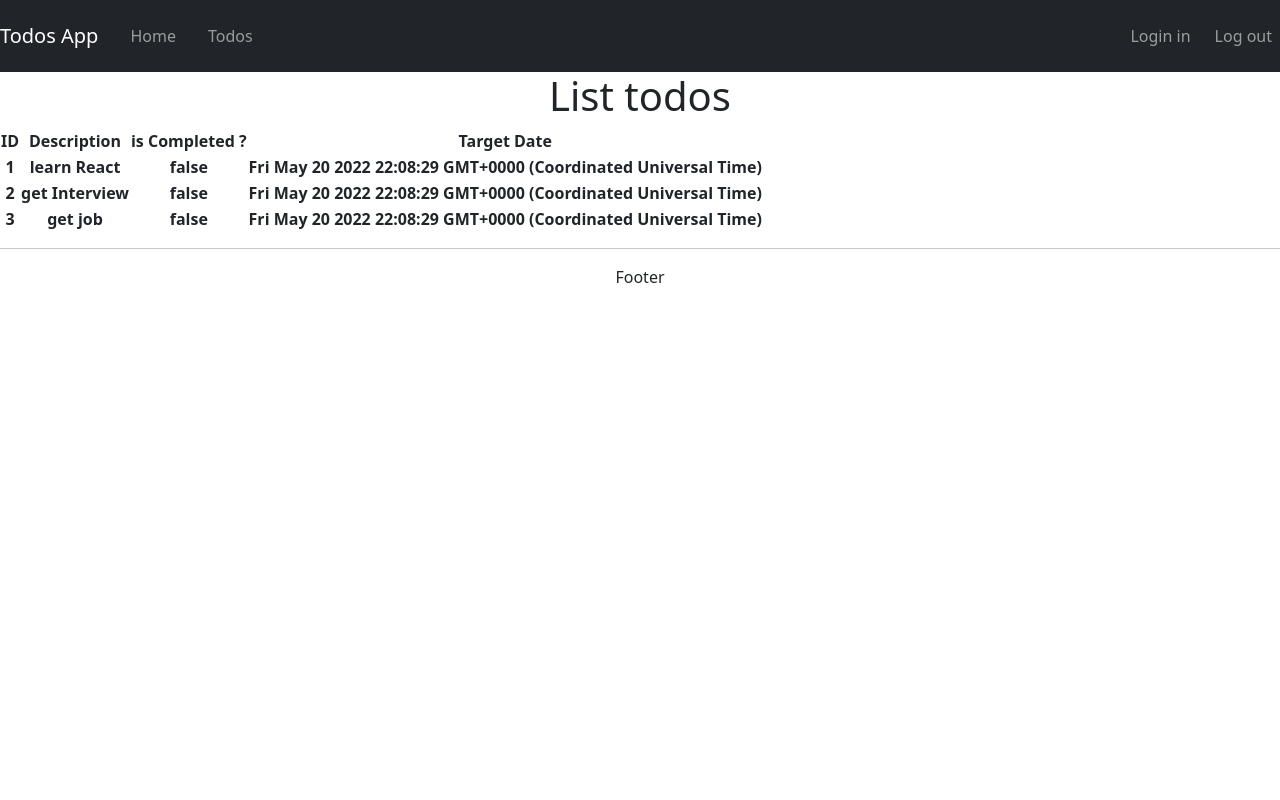
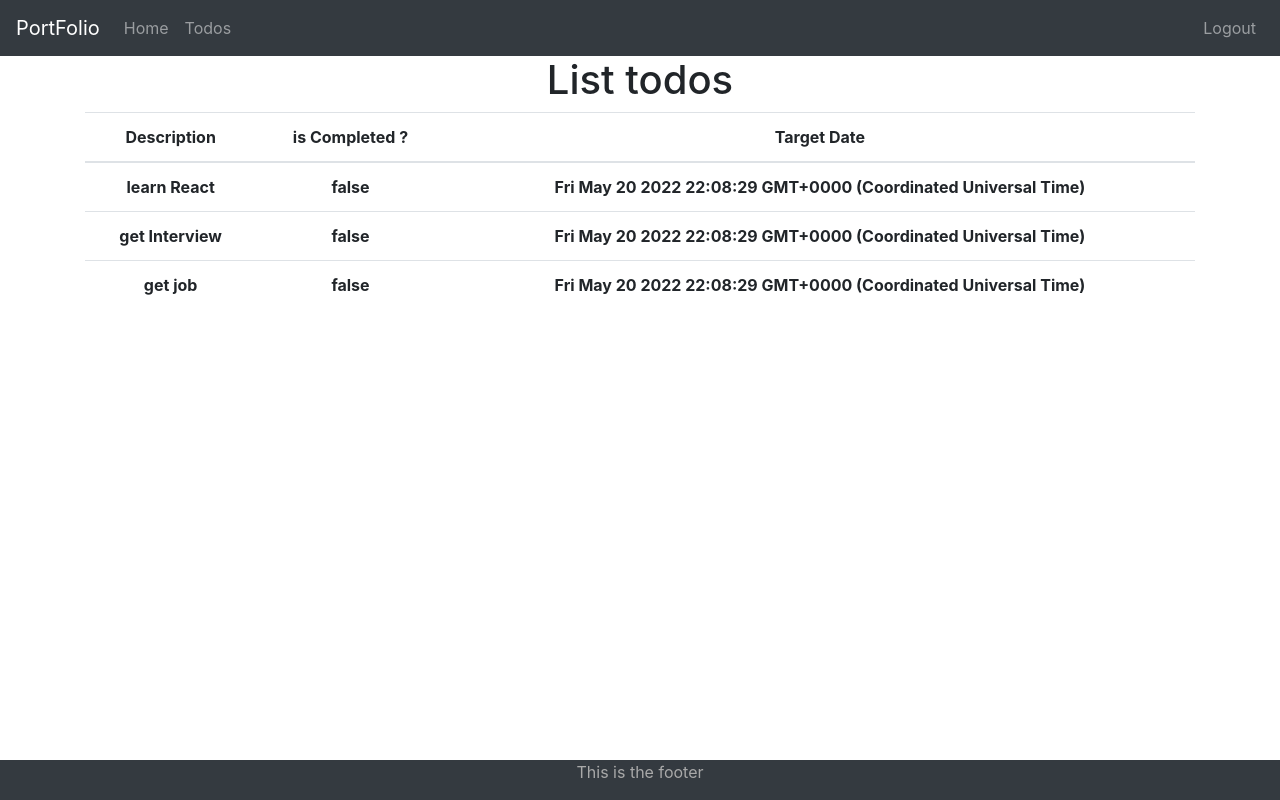
Before and after one commit to afroth/React_Todo, a React (Create React App) app: page /todos in a window 1280 px wide. Built offline with nearby package versions, Linux system fonts and the light colour scheme; sample sign-in values are in the browser's storage.

Commit message:
added login authentication

```diff
--- a/src/App.css
+++ b/src/App.css
@@ -1,3 +1,15 @@
+.footer{
+  position:absolute;
+  bottom: 0;
+  width: 100%;
+  height: 40px;
+  background-color: #2222;
+}
+
+.constText{
+  color: darkgray;
+}
+
 .App {
   text-align: center;
 }
--- a/src/App.js
+++ b/src/App.js
@@ -8,7 +8,6 @@ class App extends Component {
   render() {
     return (
         <div className="App">
-            {/*<Counter/>*/}
             <TodoApp/>
         </div>
     );
--- a/src/bootstrap.css
+++ b/src/bootstrap.css
@@ -1 +1,4 @@
-@import url(https://unpkg.com/bootstrap@5.1.3/dist/css/bootstrap.min.css);
+@import url(https://unpkg.com/bootstrap@4.1.0/dist/css/bootstrap.min.css);
+
+
+/*# sourceMappingURL=bootstrap.min.css.map */
--- /dev/null
+++ b/src/components/todo/AuthenticatedRoute.jsx
@@ -0,0 +1,18 @@
+import {Component} from "react";
+import AuthenticationService from "./AuthenticationService";
+import {Navigate} from "react-router-dom";
+
+class AuthenticatedRoute extends Component{
+
+
+    render(){
+        if (AuthenticationService.isUserLoggedIn()) {
+            return {...this.props.children}
+
+        } else {
+            return <Navigate to="/login" />
+
+        }
+    }
+}
+export default AuthenticatedRoute
--- /dev/null
+++ b/src/components/todo/AuthenticationService.js
@@ -0,0 +1,23 @@
+
+
+class AuthenticationService{
+
+    registerSuccessfulLogin(username,password){
+        sessionStorage.setItem('authenticatedUser', username)
+    }
+   logout(){
+
+        sessionStorage.removeItem('authenticatedUser');
+   }
+
+   isUserLoggedIn(){
+        let user = sessionStorage.getItem('authenticatedUser')
+
+       return user !== null;
+
+
+   }
+
+}// end class
+
+export default new AuthenticationService()
--- a/src/components/todo/FooterComponent.jsx
+++ b/src/components/todo/FooterComponent.jsx
@@ -1,12 +1,19 @@
 import {Component} from "react";
+
 
 class FooterComponent extends Component{
 
     render(){
+        return (
 
-        return <div>
-            <hr/> Footer
-        </div>
+                    <footer className="footer footer-dark bg-dark">
+                        <span className="constText">
+                            This is the footer
+                        </span>
+
+                    </footer>
+
+            )
     }
 
 }
--- a/src/components/todo/HeaderComponent.jsx
+++ b/src/components/todo/HeaderComponent.jsx
@@ -1,20 +1,28 @@
 import {Component} from "react";
 import {Link} from "react-router-dom";
+import AuthenticationService from "./AuthenticationService.js";
+import withParams from "./withParams";
+import WelcomeComponent from "./WelcomeComponent";
 class HeaderComponent extends Component{
 
     render(){
-
+        const isUserLoggedIn = AuthenticationService.isUserLoggedIn();
+        const WelcomeComponentWithParams = withParams(WelcomeComponent);
         return(
                 <header>
                     <nav className="navbar navbar-expand-md navbar-dark bg-dark">
-                      <div><a href = "https://afroth.github.io" target="_blank" className="navbar-brand"> Todos App</a></div>
+                      <div><a href = "https://afroth.github.io" target="_blank" className="navbar-brand"> PortFolio</a></div>
                       <ul className="navbar-nav">
-                          <li className ="nav-link"><Link className = "nav-link" to ='/welcome/:name'>Home</Link></li>
-                          <li className ="nav-link"><Link className = "nav-link" to = '/todos'>Todos</Link></li>
+                          {isUserLoggedIn && <li><Link className="nav-link" to='/welcome/new-user' element={
+                                  <WelcomeComponentWithParams />
+                          }>Home</Link></li>}
+                          {isUserLoggedIn && <li><Link className="nav-link" to='/todos'>Todos</Link></li>}
                       </ul>
                       <ul className= "navbar-nav navbar-collapse justify-content-end">
-                          <li className ="nav-link"><Link className = "nav-link" to = '/login'>Login in</Link></li>
-                          <li className ="nav-link">Log out</li>
+                          {!isUserLoggedIn && <li><Link className="nav-link" to='/login'>Login in</Link></li>}
+
+                          {isUserLoggedIn && <li><Link className="nav-link" onClick={AuthenticationService.logout}
+                                     to='/logout'>Logout</Link></li>}
                       </ul>
                     </nav>
                 </header>
--- a/src/components/todo/ListTodoComponent.jsx
+++ b/src/components/todo/ListTodoComponent.jsx
@@ -18,10 +18,10 @@ class ListTodoComponent extends Component{
             <div>
 
             <h1>List todos</h1>
-            <table>
+                <div className="container">
+                    <table className="table">
                         <thead>
                         <tr>
-                        <th>ID</th>
                             <th>Description</th>
                             <th>is Completed ?</th>
                             <th>Target Date</th>
@@ -32,18 +32,17 @@ class ListTodoComponent extends Component{
                         {
                             this.state.todo.map(
                                 todo =>
-                            <tr>
-                                <th>{todo.id}</th>
+                                    <tr key = {todo.id}>
                                         <th>{todo.description}</th>
                                         <th>{todo.done.toString()}</th>
                                         <th>{todo.targetDate.toString()}</th>
                                     </tr>
                             )
-
                         }
-
                         </tbody>
                     </table>
+                </div>
+
             </div>)
     }
 
--- a/src/components/todo/LoginComponent.jsx
+++ b/src/components/todo/LoginComponent.jsx
@@ -1,4 +1,5 @@
 import React, {Component} from "react";
+import AuthenticationService from "./AuthenticationService.js";
 
 
 class LoginComponent extends Component{
@@ -17,6 +18,25 @@ class LoginComponent extends Component{
     }// end constructor
 
     //------------------------------------------------------------------------------------
+    render(){
+        const isUserLoggedIn = AuthenticationService.isUserLoggedIn();
+
+        return(
+            <div>
+                <h1>Login</h1>
+                <div className="container">
+
+                    {this.state.loginFailed && <div className="alert alert-warning">Invalid Credentials</div>}
+                    Username: <input type = "text" name = "username" value ={this.state.username}
+                                     onChange ={this.handleChange}/>
+                    Password: <input type = "password" name = "password" value ={this.state.password}
+                                     onChange ={this.handleChange}/>
+                    <button className="btn btn=success" onClick = {this.loginClicked}>Login</button>
+                </div>
+            </div>
+        )
+    }// end render
+    //------------------------------------------------------------------------------------
     handleChange(event){
         console.log(event.target.value);
         this.setState(
@@ -30,31 +50,14 @@ class LoginComponent extends Component{
     // //------------------------------------------------------------------------------------
     loginClicked(){
         if(this.state.username ==='new-user'&& this.state.password === 'password' ){
-            console.log("Success")
+            AuthenticationService.registerSuccessfulLogin(this.state.username,this.state.password)
+
             this.props.navigate(`/welcome/${this.state.username}`)
         }
         else {
-            console.log("fail")
             this.setState({loginSuccess:false})
             this.setState({loginFailed:true})
         }
     }
-
-    //------------------------------------------------------------------------------------
-    render(){
-        return(
-            <div>
-
-                {this.state.loginFailed && <div>Invalid Credentials</div>}
-
-                Username: <input type = "text" name = "username" value ={this.state.username}
-                                 onChange ={this.handleChange}/>
-                Password: <input type = "password" name = "password" value ={this.state.password}
-                                 onChange ={this.handleChange}/>
-                <button onClick = {this.loginClicked}>Login</button>
-            </div>
-        )
-    }// end render
-
 }// end class LoginComponent.jsx
 export default LoginComponent
--- a/src/components/todo/LogoutComponent.jsx
+++ b/src/components/todo/LogoutComponent.jsx
@@ -0,0 +1,14 @@
+import {Component} from "react";
+
+
+class LogoutComponent extends Component{
+
+    render () {
+
+        return <div>
+
+            You are now logged out.
+
+        </div>
+    }}
+export default LogoutComponent
--- a/src/components/todo/Todo-App.jsx
+++ b/src/components/todo/Todo-App.jsx
@@ -8,31 +8,45 @@ import LoginComponent from "./LoginComponent";
 import ListTodoComponent from "./ListTodoComponent";
 import HeaderComponent from "./HeaderComponent";
 import FooterComponent from "./FooterComponent";
+import LogoutComponent from "./LogoutComponent";
+import AuthenticatedRoute from "./AuthenticatedRoute";
 
 
 class TodoApp extends Component{
 
     render(){
         const LoginComponentWithNavigation = withNavigation(LoginComponent);
+        const HeaderComponentWithNavigation = withNavigation(HeaderComponent);
         const WelcomeComponentWithParams = withParams(WelcomeComponent);
         const ListTodoComponentWithParams = withParams(ListTodoComponent);
+
         return(
             <div className = "todo-app">
-
                 <Router>
-                    <HeaderComponent/>
+                    <HeaderComponentWithNavigation/>
                     <Routes>
                         <Route path="/" element={<LoginComponentWithNavigation />} />
                         <Route path="/login" element={<LoginComponentWithNavigation />} />
-                        <Route path="/welcome/:name" element={<WelcomeComponentWithParams/>} />
-                        <Route path="/todos" element={<ListTodoComponentWithParams/>} />
+                        <Route path="/welcome/:name" element={
+                                                                <AuthenticatedRoute>
+                                                                    <WelcomeComponentWithParams />
+                                                                </AuthenticatedRoute>
+                        } />
+                        <Route path="/todos" element={
+                                                                <AuthenticatedRoute>
+                                                                    <ListTodoComponentWithParams />
+                                                                </AuthenticatedRoute>
+                        } />
+                        <Route path="/logout" element={
+                                                                <AuthenticatedRoute>
+                                                                    <LogoutComponent />
+                                                                </AuthenticatedRoute>
+                        } />
                         <Route path="*" element={<ErrorComponent />} />
                     </Routes>
                     <FooterComponent/>
                 </Router>
-
             </div>
-
         )
     }
 }
--- a/src/components/todo/WelcomeComponent.jsx
+++ b/src/components/todo/WelcomeComponent.jsx
@@ -6,7 +6,14 @@ import {Link} from "react-router-dom";
  class WelcomeComponent extends Component{
 
      render(){
-         return  <div> welcome {this.props.params.name}. manage your todos <Link to ="/todos">Here</Link></div>
+         return (
+             <div>
+                 <h1>Welcome</h1>
+                 <div className="container">
+                     welcome {this.props.params.name}. manage your todos <Link to ="/todos">Here</Link>
+                 </div>
+             </div>
+         )
      }
  }
 
```
Lines whose indentation alone changed are shown as unchanged.
